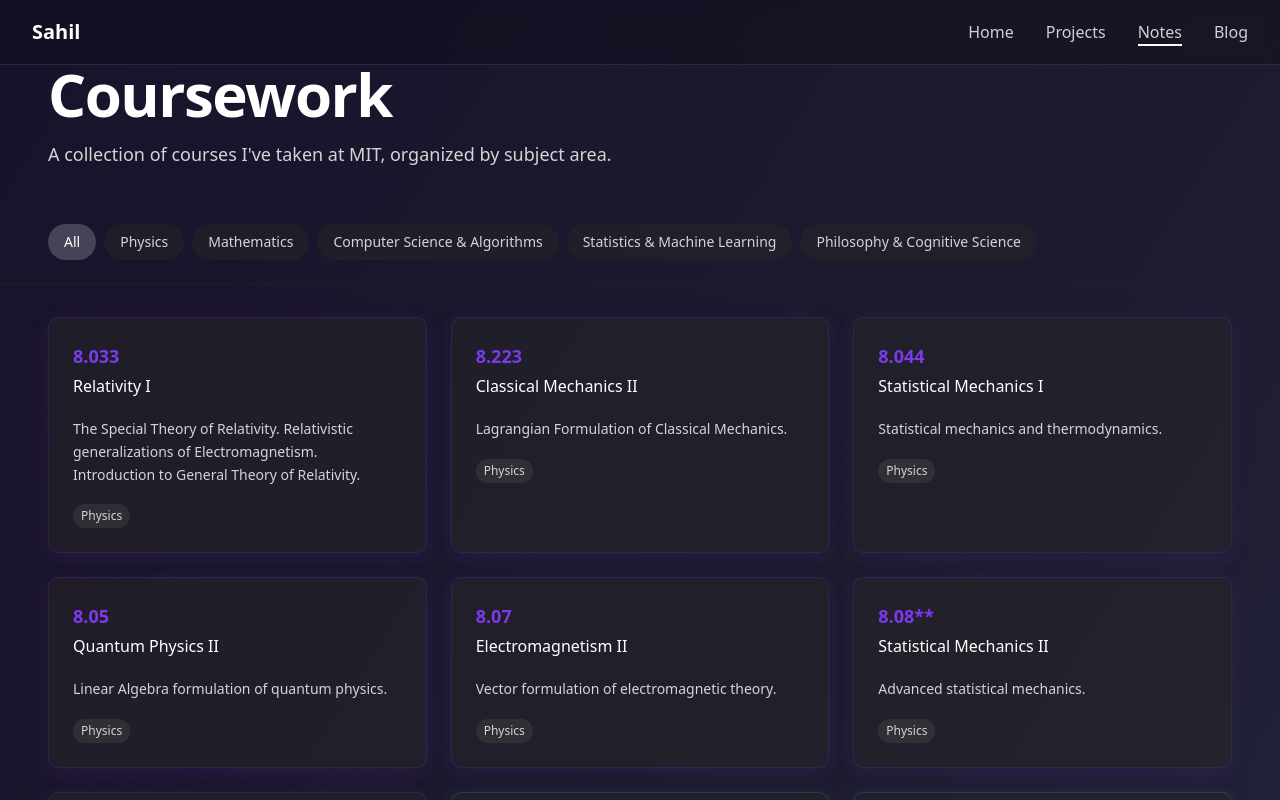
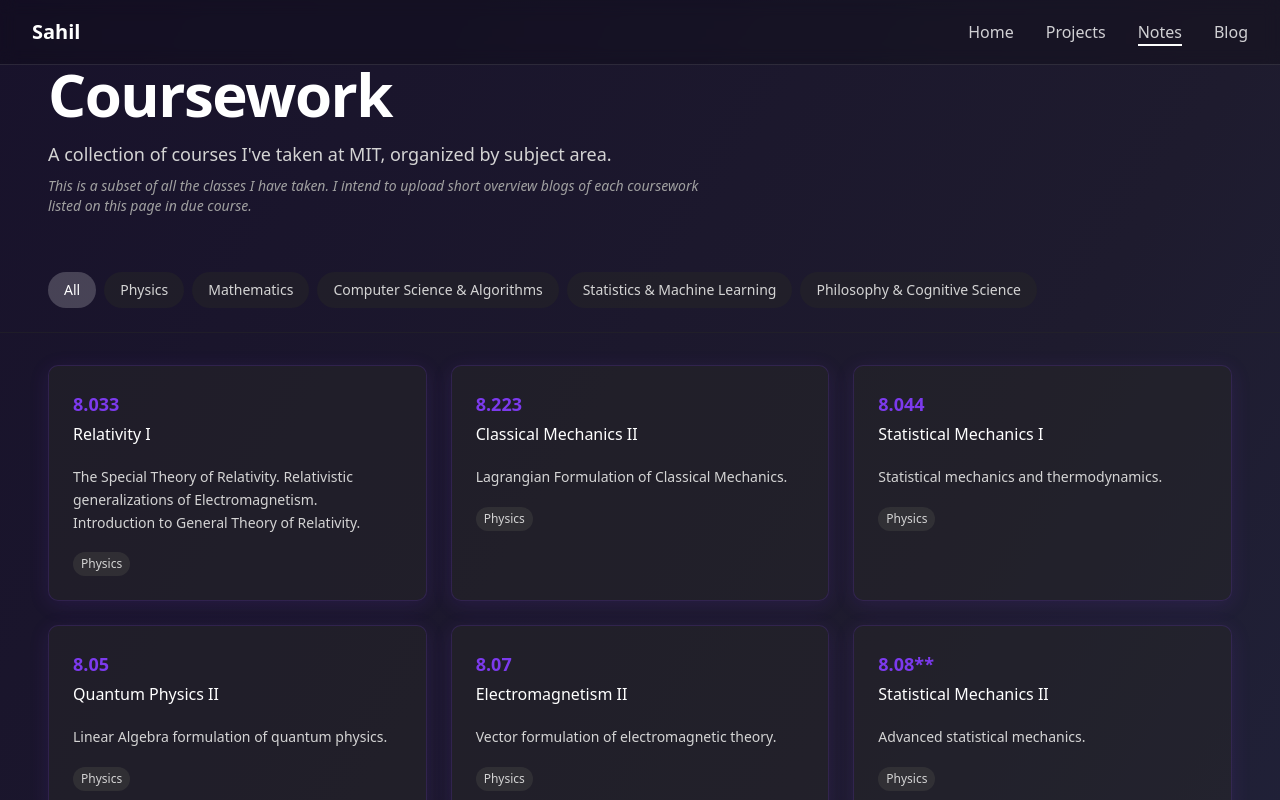
Before and after one commit to woodpulp003/personal-website, a Next.js app: page /notes in a window 1280 px wide. Shown: the top 800 px of the page. Built offline with nearby package versions, Linux system fonts and the light colour scheme.

Commit message:
added courses

```diff
--- a/src/app/notes/page.tsx
+++ b/src/app/notes/page.tsx
@@ -203,6 +203,9 @@
         <p className="text-neutral-300 text-lg max-w-2xl">
           A collection of courses I&apos;ve taken at MIT, organized by subject area.
         </p>
+        <p className="text-neutral-400 text-sm max-w-2xl italic mt-2">
+          This is a subset of all the classes I have taken. I intend to upload short overview blogs of each coursework listed on this page in due course.
+        </p>
       </div>
 
       {/* Category Filter */}
```
